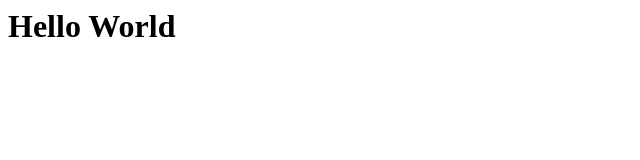
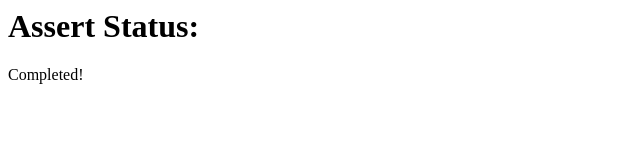
Before and after one commit to elepner/localStorageManager, a website: page index.html in a window 1280 px wide. Shown: the whole page, without its empty margins (0-640 px from the left). Drawn offline with Linux system fonts and the light colour scheme.

Commit message:
Improved assertiment UI: results of assertments display directly on the page.

```diff
--- a/index.html
+++ b/index.html
@@ -6,14 +6,21 @@
     <script src="/Scripts/localStorageManager.js"></script>
   <!-- 3. Display the application -->
   <body>
-        <h1>Hello World</h1>
+        <h1>Assert Status:</h1>
+         <div id="assert">
+             <p id="progress_id">In Progress</p>
+         </div>
         <script>
+
+            var assertId = 0;
 
             function assert(key, expected){
                 var obj = window.getLocalStorageManager().get(key);
+
                 if(JSON.stringify(expected) !== JSON.stringify(obj)) {
-                    console.log("Assert failed. Expected: ", expected, "Actual: ", obj);
-
+                    var message = "Assert with number: "+ ++assertId + " failed. Expected: " + expected+ " Actual: " + obj;
+                    console.log(message);
+                    document.getElementById("assert").appendChild(document.createTextNode(message));
               }
             }
 
@@ -27,11 +34,12 @@
             mgr.set("Key3", testString, 1.5);
             mgr.set("Key4", "Long Living String", 60*60);
             mgr.set("Key5", "String2", 60);
-
             setTimeout(function(){
                 assert("Key1", testObject1);
                 assert("Key2", testObject2);
                 assert("Key3", testString);
+                assert("Key4", "Long Living String");
+                assert("Key5", "String2");
             }, 500);
             try {
                 mgr.setProperty("Key3", "PropName", 1);
@@ -57,6 +65,7 @@
                     assert("Key2");
                     assert("Key3");
                     assert("Key5");
+                    document.getElementById("progress_id").innerHTML = "Completed!"
                     console.log("Assertion completed");
                 }, 500);
             }, 1100);
```
